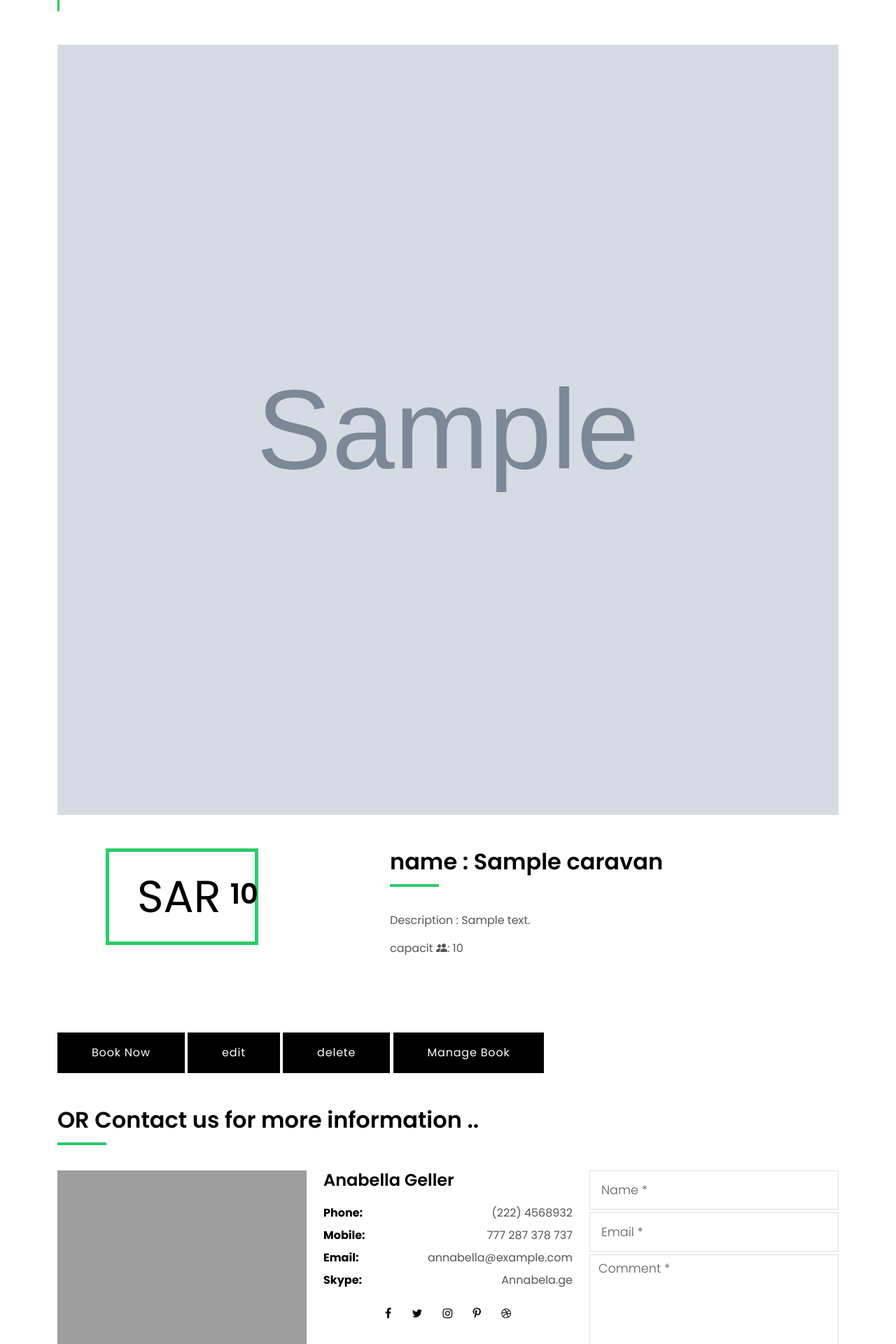
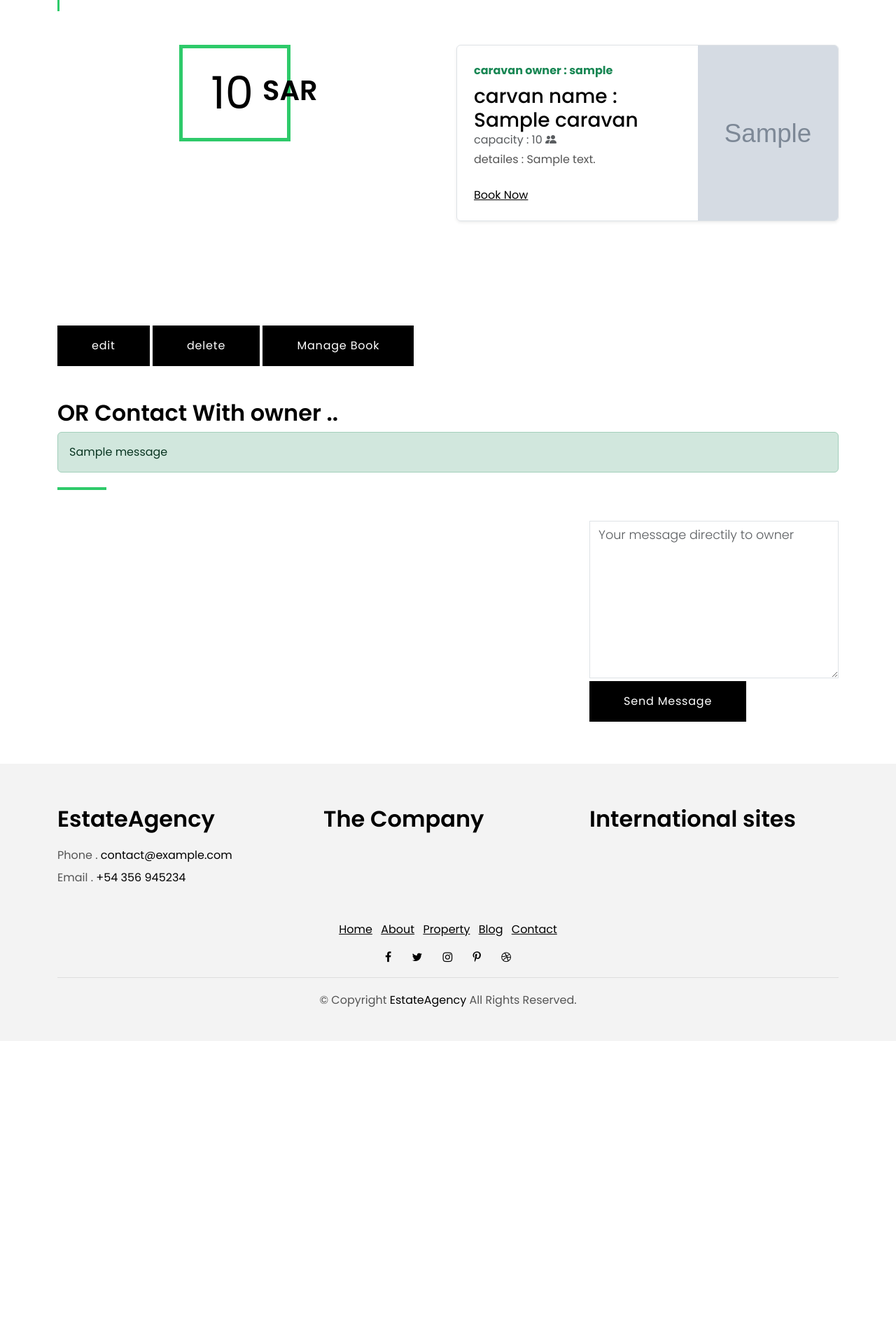
Before and after one commit to AhmedAlhisan/YourCaravan, a Django app: page /caravan/1 in a window 1280 px wide. Shown: the part 360-2280 px from the top of the page at 70% size. After the commit the page ends 1799 px from the top, so only its background shows below. Run offline with Django 4.2, Linux system fonts and the light colour scheme; a user stored in the database is signed in; tables that the repository leaves empty hold one stand-in row (values such as "Sample post"); grey boxes marked "Sample" are stand-in pictures; one stand-in notice (Sample message) is shown; some libraries are stand-ins or nearby versions; grey boxes are pictures that could not be loaded.

Commit message:
styling / user and investor contact functionality

```diff
--- a/caravansproject/account/templates/account/login.html
+++ b/caravansproject/account/templates/account/login.html
@@ -7,11 +7,10 @@
 <br>
 <br>
 <br>
-<br>
-<br>
+
 {% if messages %}
 {% for i in messages %}
-<div class="alert alert-success" role="alert">
+<div class="alert alert-danger" role="alert">
      {{ i }}
    </div>
 
--- a/caravansproject/website/admin.py
+++ b/caravansproject/website/admin.py
@@ -1,9 +1,9 @@
 from django.contrib import admin
-from .models import Caravan, Booking,ContactUs
+from .models import Caravan, Booking,ContactOwner
 # Register your models here.
 
 
 
 admin.site.register(Caravan)
 admin.site.register(Booking)
-admin.site.register(ContactUs)
+admin.site.register(ContactOwner)
--- a/caravansproject/website/models.py
+++ b/caravansproject/website/models.py
@@ -35,8 +35,9 @@ class Booking(models.Model):
 
 
 
-class ContactUs(models.Model):
+class ContactOwner(models.Model):
     sender = models.ForeignKey(User, on_delete=models.CASCADE)
-    email = models.EmailField(max_length=512)
+    to = models.CharField(max_length=512)
+
     content = models.TextField()
     date = models.DateField(auto_now_add=True)
--- a/caravansproject/website/templates/website/caravan-grid.html
+++ b/caravansproject/website/templates/website/caravan-grid.html
@@ -132,7 +132,7 @@
                   <div class="price-box d-flex">
                     <span class="price-a">rent | SAR {{i.price}}</span>
                   </div>
-                  <a href="property-single.html" class="link-a">Click here to view
+                  <a href="{% url 'website:caravan-detailes' i.id %}" class="link-a">Click here to view
                     <span class="ion-ios-arrow-forward"></span>
                   </a>
                 </div>
--- a/caravansproject/website/templates/website/caravan-single.html
+++ b/caravansproject/website/templates/website/caravan-single.html
@@ -36,25 +36,40 @@
   <section class="property-single nav-arrow-b">
     <div class="container">
       <div class="row">
+
+    <div class="col-md-6">
+      <div class="property-price d-flex justify-content-center foo">
+        <div class="card-header-c d-flex">
+          <div class="card-box-ico">
+            <span class="ion-money">{{assigend_caravan.price}}</span>
+          </div>
+          <div class="card-title-c align-self-center">
+            <h5 class="title-c">SAR</h5>
+          </div>
+        </div>
+      </div>
+
+    </div>
+    <div class="col-md-6">
+      <div class="row g-0 border rounded overflow-hidden flex-md-row mb-4 shadow-sm h-md-250 position-relative">
+        <div class="col p-4 d-flex flex-column position-static">
+          <strong class="d-inline-block mb-2 text-success">caravan owner : {{assigend_caravan.owner.username}}</strong>
+          <h3 class="mb-0">carvan name : {{assigend_caravan.name}}</h3>
+          <div class="mb-1 text-muted">capacity : {{assigend_caravan.capacity}}  <i class="bi bi-people-fill"></i></div>
+          <p class="mb-auto">detailes : {{assigend_caravan.description}}</p>
+          <a href="{% url 'website:booking' assigend_caravan.id %}" class="stretched-link">Book Now</a>
+        </div>
+        <div class="col-auto d-none d-lg-block">
+          <img src="{{assigend_caravan.feature_image.url}}" class="bd-placeholder-img" width="200" height="250" xmlns="" role="img" aria-label="Placeholder: Thumbnail" preserveAspectRatio="xMidYMid slice" focusable="false"><title></title><rect width="100%" height="100%" fill="#55595c"></rect><text x="50%" y="50%" fill="#eceeef" dy=".3em"></text></img>
+        </div>
+      </div>
+    </div>
+
         <div class="col-sm-12">
-          <div id="property-single-carousel" class="owl-carousel owl-arrow gallery-property">
-            <div class="carousel-item-b">
-              <img width="500px" height="1100px" src="{{assigend_caravan.feature_image.url}}" alt="">
-            </div>
 
-          </div>
           <div class="row justify-content-between">
             <div class="col-md-5 col-lg-4">
-              <div class="property-price d-flex justify-content-center foo">
-                <div class="card-header-c d-flex">
-                  <div class="card-box-ico">
-                    <span class="ion-money">SAR</span>
-                  </div>
-                  <div class="card-title-c align-self-center">
-                    <h5 class="title-c">{{assigend_caravan.price}}</h5>
-                  </div>
-                </div>
-              </div>
+
               <div class="property-summary">
                 <div class="row">
                   <div class="col-sm-12">
@@ -94,28 +109,9 @@
                 </div>
               </div>
             </div>
-            <div class="col-md-7 col-lg-7 section-md-t3">
-              <div class="row">
-                <div class="col-sm-12">
-                  <div class="title-box-d">
-                    <h3 class="title-d">name : {{assigend_caravan.name}}</h3>
-                  </div>
-                </div>
-              </div>
-              <div class="property-description">
-                <p class="description color-text-a">
-                  Description : {{assigend_caravan.description}}
-                </p>
-                <p class="description color-text-a no-margin">
-                capacit <i class="bi bi-people-fill"></i>: {{assigend_caravan.capacity}}
-                </p>
 
-              </div>
+              <div class="col-md-12">
 
-
-              </div>
-              <div class="col-md-12">
-                <a href="{% url 'website:booking' assigend_caravan.id %}"><button type="submit" class="btn btn-a">Book Now</button></a>
                 {% if request.user.is_staff %}
                 <a href="{% url 'website:update' assigend_caravan.id %}"><button type="submit" class="btn btn-a">edit</button></a>
                 <a href="{% url 'website:delete' assigend_caravan.id %}"><button type="submit" class="btn btn-a">delete</button></a>
@@ -132,89 +128,86 @@
           <div class="row section-t3">
             <div class="col-sm-12">
               <div class="title-box-d">
-                <h3 class="title-d">OR Contact us for more information ..</h3>
+                <h3 class="title-d">OR Contact With owner  ..</h3>
+                {% if messages %}
+                {% for i in messages %}
+                   <div class="alert alert-success" role="alert">
+                        {{i}}
+                         </div>
+
+                      {% endfor %}
+                      {% endif %}
+
               </div>
             </div>
           </div>
           <div class="row">
             <div class="col-md-6 col-lg-4">
-              <img src="img/agent-4.jpg" alt="" class="img-fluid">
+
             </div>
             <div class="col-md-6 col-lg-4">
               <div class="property-agent">
-                <h4 class="title-agent">Anabella Geller</h4>
+
                 <p class="color-text-a">
 
                 </p>
                 <ul class="list-unstyled">
                   <li class="d-flex justify-content-between">
-                    <strong>Phone:</strong>
-                    <span class="color-text-a">(222) 4568932</span>
+
                   </li>
                   <li class="d-flex justify-content-between">
-                    <strong>Mobile:</strong>
-                    <span class="color-text-a">777 287 378 737</span>
+
                   </li>
                   <li class="d-flex justify-content-between">
-                    <strong>Email:</strong>
-                    <span class="color-text-a">annabella@example.com</span>
+
                   </li>
                   <li class="d-flex justify-content-between">
-                    <strong>Skype:</strong>
-                    <span class="color-text-a">Annabela.ge</span>
+
                   </li>
                 </ul>
+
                 <div class="socials-a">
                   <ul class="list-inline">
                     <li class="list-inline-item">
-                      <a href="#">
-                        <i class="fa fa-facebook" aria-hidden="true"></i>
-                      </a>
+
                     </li>
                     <li class="list-inline-item">
-                      <a href="#">
-                        <i class="fa fa-twitter" aria-hidden="true"></i>
-                      </a>
+
                     </li>
                     <li class="list-inline-item">
-                      <a href="#">
-                        <i class="fa fa-instagram" aria-hidden="true"></i>
-                      </a>
+
                     </li>
                     <li class="list-inline-item">
-                      <a href="#">
-                        <i class="fa fa-pinterest-p" aria-hidden="true"></i>
-                      </a>
+
                     </li>
                     <li class="list-inline-item">
-                      <a href="#">
-                        <i class="fa fa-dribbble" aria-hidden="true"></i>
-                      </a>
+
                     </li>
                   </ul>
                 </div>
               </div>
             </div>
+
+
             <div class="col-md-12 col-lg-4">
               <div class="property-contact">
-                <form class="form-a">
+                <form action="" method="POST" class="form-a">
+                  {% csrf_token %}
                   <div class="row">
                     <div class="col-md-12 mb-1">
                       <div class="form-group">
-                        <input type="text" class="form-control form-control-lg form-control-a" id="inputName"
-                          placeholder="Name *" required>
+
                       </div>
                     </div>
                     <div class="col-md-12 mb-1">
                       <div class="form-group">
-                        <input type="email" class="form-control form-control-lg form-control-a" id="inputEmail1"
-                          placeholder="Email *" required>
+
                       </div>
                     </div>
                     <div class="col-md-12 mb-1">
                       <div class="form-group">
-                        <textarea id="textMessage" class="form-control" placeholder="Comment *" name="message" cols="45"
-                          rows="8" required></textarea>
+                        <textarea name="content" id="textMessage" class="form-control" placeholder="Your message directily to owner" cols="45"
+                          rows="8"></textarea>
                       </div>
                     </div>
                     <div class="col-md-12">
@@ -224,6 +217,7 @@
                 </form>
               </div>
             </div>
+
           </div>
         </div>
       </div>
--- a/caravansproject/website/templates/website/userAddCaravanStatus.html
+++ b/caravansproject/website/templates/website/userAddCaravanStatus.html
@@ -10,7 +10,8 @@
 <br>
 <br>
 <br>
-Show status <h1>this caravan for : {{request.user.username}}</h1>
+<div class="container">
+   <h4>{{request.user.username}} :  caravans status  </h4>
 
 
 <table class="table">
@@ -50,5 +51,6 @@ Show status <h1>this caravan for : {{request.user.username}}</h1>
 
   </tbody>
 </table>
+</div>
 
 {% endblock %}
--- a/caravansproject/website/urls.py
+++ b/caravansproject/website/urls.py
@@ -22,7 +22,7 @@ urlpatterns = [
     path('deleteBookingByAdmin/<book_id>',views.adminDeleteBooking , name='deleteBookingAdmin'),
     path('updateBookingByAdmin/<book_id>',views.adminUpdateingBook , name='updatingBooking'),
     path('showUserCaravanStatusBooking/<carvan_id>' , views.showUserCaravanIsBookStatus , name='showUserCaravanIsBookStatus'),
-    path('contactus/' , views.Contactus, name='contactus'),
+
 
 
 
--- a/caravansproject/website/views.py
+++ b/caravansproject/website/views.py
@@ -1,6 +1,6 @@
 from django.shortcuts import render , redirect
 from django.http import HttpRequest, HttpResponse
-from . models import Caravan , Booking , ContactUs
+from . models import Caravan , Booking , ContactOwner
 from django.contrib import messages
 from django.contrib.auth.models import Group , User
 from django.conf import settings
@@ -26,7 +26,7 @@ def homePage(request :HttpRequest):
 
 
 
-        return render(request , 'website/home.html')
+    return render(request , 'website/home.html')
 
 def caravanList(request :HttpRequest):
 
@@ -73,11 +73,25 @@ def addCaravanuser(request :HttpRequest):
 def show_details_of_caravans(request :HttpRequest , caravan_id):
     if request.user.is_authenticated:
         assigend_caravan = Caravan.objects.get(id = caravan_id)
-        return render(request , 'website/caravan-single.html' , {'assigend_caravan':assigend_caravan})
+
+        if request.method == 'POST':
+            new_message = ContactOwner(sender = request.user , to = assigend_caravan.owner.email , content = request.POST['content'])
+            new_message.save()
+            send_mail(
+                subject='messege from customer',
+                message= f' hi {assigend_caravan.owner.username} , {new_message.sender.username} messege you about your caravn {assigend_caravan.name} , {new_message.content}  you can contact the customer on : {new_message.sender.email}',
+                from_email=settings.EMAIL_HOST_USER,
+                recipient_list=[assigend_caravan.owner.email]
+         )
+            messages.success(request , ' thank you , your Message has been sent')
+
+        return render(request , 'website/caravan-single.html' , {'assigend_caravan':assigend_caravan })
+
     return redirect('account:login')
 
 def bookCaravan(request :HttpRequest , caravan_id):
     if request.user.is_authenticated:
+        assigend_caravan = Caravan.objects.get(id=caravan_id)
         if request.method == 'POST':
 
             assigend_caravan = Caravan.objects.get(id=caravan_id)
@@ -88,11 +102,11 @@ def bookCaravan(request :HttpRequest , caravan_id):
 
             if convert_date_from_string_to_date < datetime.today():
                 messages.success(request , 'soory chosee valid date')
-                return render(request,'website/book-caravan.html')
+                return render(request,'website/book-caravan.html' , {'assigend_caravan':assigend_caravan})
 
             if Booking.objects.filter(booking_date = request.POST['booking_date']) :
                 messages.success(request , 'soory chose another date and time')
-                return render(request,'website/book-caravan.html')
+                return render(request,'website/book-caravan.html',{'assigend_caravan':assigend_caravan})
 
 
             else:
@@ -103,7 +117,12 @@ def bookCaravan(request :HttpRequest , caravan_id):
 
 
 
-        return render(request,'website/book-caravan.html')
+
+
+        return render(request,'website/book-caravan.html' , {'assigend_caravan':assigend_caravan} )
+    return redirect('account :login')
+
+
 
 
 
@@ -151,7 +170,7 @@ def deleteCaravan(request: HttpRequest , caravan_id):
             selected_caraven = Caravan.objects.get(id=caravan_id)
             selected_caraven.delete()
             messages.success(request , 'selected Caravan , deleted succesfuly')
-            return redirect('website:home-page')
+            return redirect('website:all-caravans')
 
 def showNeedConfirmationCaravans(request : HttpRequest):
     '''this function will show all caravans poted by users , and admin need to confirm this caravans to show four public'''
@@ -245,13 +264,4 @@ def showUserCaravanIsBookStatus(request:HttpRequest , carvan_id ):
     d = datetime.today()
     timezone = pytz.timezone("UTC")
     now = timezone.localize(d)
-
-
-
-
     return render(request , 'website/showusersCaravanBookStatus.html',{'is_booked':is_booked , 'now':now  })
-
-
-
-def Contactus(request :HttpRequest):
-    return render(request , 'website/contact.html')
```
Also changed, not shown: caravansproject/website/templates/website/book-caravan.html (+29 -16 lines), caravansproject/website/templates/website/show-user-book.html (+11 -5 lines), caravansproject/website/templates/website/showusersCaravanBookStatus.html (+16 -6 lines), caravansproject/media/images/pexels-melike-benli-12329330_yyqdb45.jpg (added), caravansproject/website/migrations/0014_contactowner_delete_contactus.py (added), caravansproject/website/migrations/0015_remove_contactowner_email.py (added), 1 other file.
